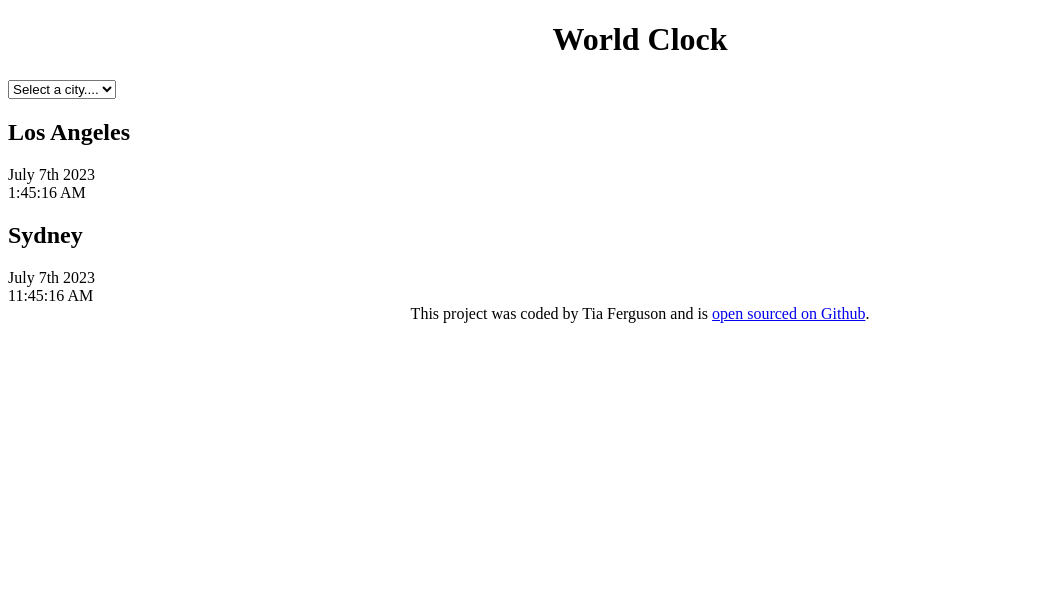
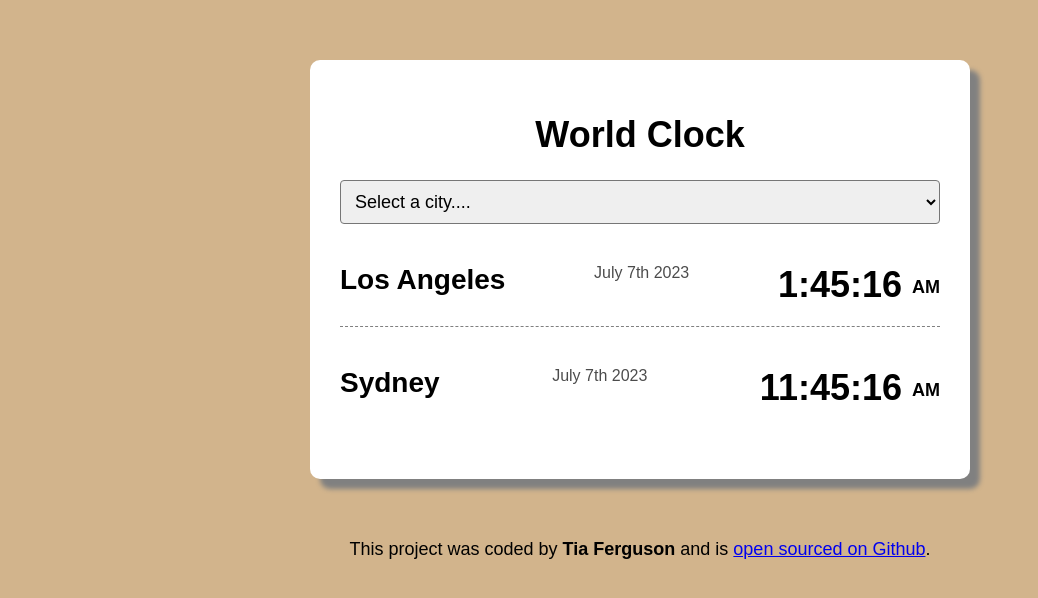
Before and after one commit to Jusferg/World-Clock, a plain HTML site: page index.html in a window 1280 px wide. Shown: the whole page, without its empty margins (0-1038 px from the left). Drawn offline with Linux system fonts and the light colour scheme.

Commit message:
added style to the project with CSS

```diff
--- a/css/style.css
+++ b/css/style.css
@@ -1,7 +1,65 @@
+body {
+    background-color: tan;
+    font-family: sans-serif;
+}
+
+.container {
+    max-width: 600px;
+    margin: 60px auto;
+    background: white;
+    padding: 30px;
+    box-shadow: 10px 10px 5px gray;
+    border-radius: 10px;
+}
+
+.city {
+    display: flex;
+    margin: 20px 0;
+    justify-content: space-between;
+    border-bottom: 1px dashed grey;
+    padding: 20px 0;
+}
+
+.city:last-child {
+    border: none;
+}
+
+h2 {
+    margin: 0 0 10px;
+    font-size: 28px;
+}
+
+.date {
+    opacity: 0.7;
+}
+
+.time {
+    font-size: 36px;
+    font-weight: bold;
+}
+
+.time small {
+    font-size: 18px;
+    vertical-align: middle;
+    line-height: 36px;
+}
+
+select {
+    display: block;
+    width: 100%;
+    border-radius: 4px;
+    padding: 10px;
+    font-size: 18px;
+}
+
 h1 {
     text-align: center;
+    font-family: sans-serif;
+    font-size: 36px;
 }
 
 footer {
     text-align: center;
+    font-size: 18px;
+    color: rgba(0, 0, 0. 0.8);
 }
--- a/index.html
+++ b/index.html
@@ -8,7 +8,7 @@
 </head>
 <body>
     <div class="container">
-    <h1>World Clock</h1>
+        <h1>World Clock</h1>
     <select>
         <option value="">Select a city....</option>
         <option value="">London</option>
@@ -19,18 +19,18 @@
     <div class="city">
         <h2>Los Angeles</h2>
         <div class="date">July 7th 2023</div>
-        <div class="time">1:45:16 AM</div>
+        <div class="time">1:45:16 <small>AM</small></div>
 
     </div>
     <div class="city">
         <h2>Sydney</h2>
         <div class="date">July 7th 2023</div>
-        <div class="time">11:45:16 AM</div>
+        <div class="time">11:45:16 <small>AM</small></div>
 
     </div>
     </div>
     <footer>
-        This project was coded by Tia Ferguson and is
+        This project was coded by <strong>Tia Ferguson</strong> and is
         <a href="https://github.com/Jusferg/World-Clock" target="_blank"> open sourced on Github</a>.
     </footer>
     <script src="javascript/index.js"></script>
```
